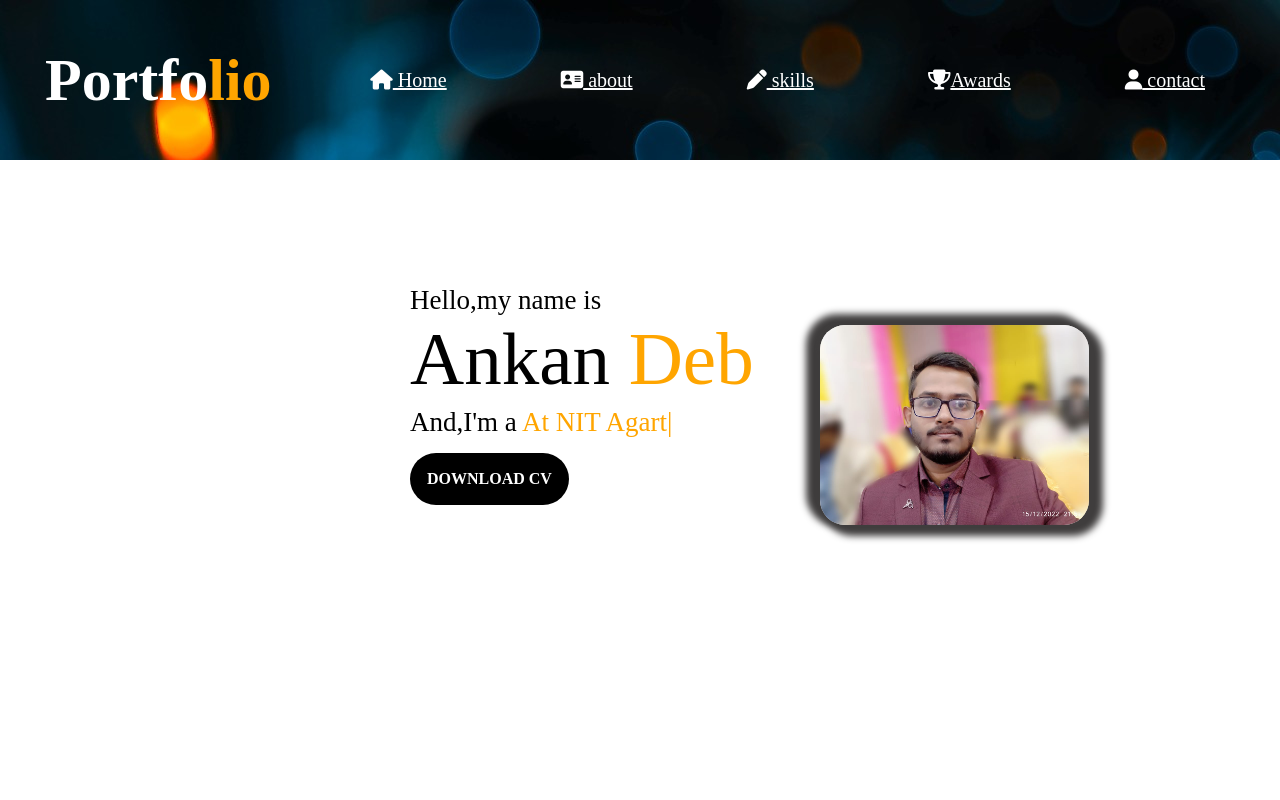
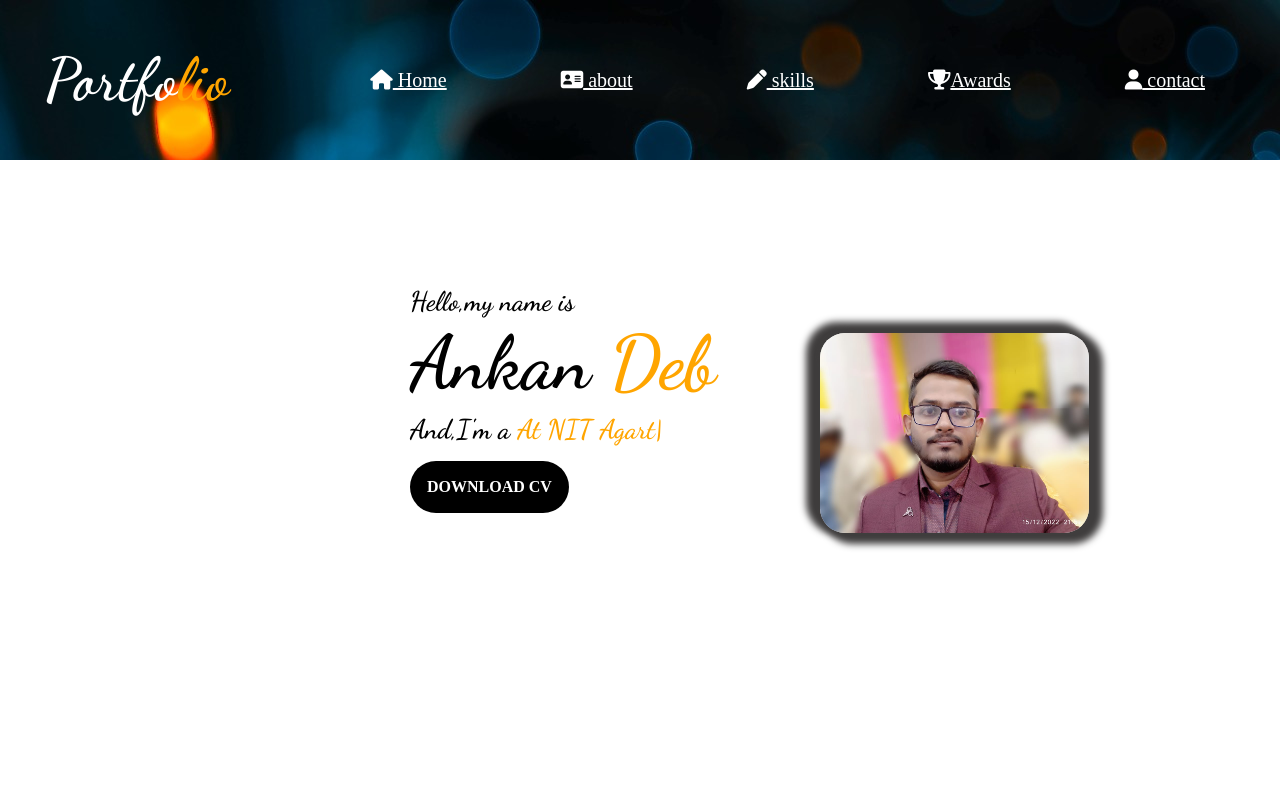
Before and after one commit to ankan945/newportfolio, a plain HTML site: page index.html in a window 1280 px wide. Shown: the top 800 px of the page. Drawn offline with nearby package versions, Linux system fonts and the light colour scheme.

Commit message:
Update style.css

```diff
--- a/style.css
+++ b/style.css
@@ -22,7 +22,7 @@ background-image:url(4440058-hd-wallpapers.jpg);
 }
 .logo{
 color:#fff;
-font-family:monotype corsiva;
+font-family: 'Dancing Script', cursive;
 font-size:60px;
 font-weight:600;
 float: left;
@@ -74,21 +74,21 @@ cursor: pointer;
 margin-left: 0px;
 font-size: 27px;
 color: black;
-font-family:monotype corsiva;
+font-family: 'Dancing Script', cursive;
 }
 
 .t2{
 font-size: 75px;
 margin-left: 0px;
 color: black;
-font-family:monotype corsiva;
+font-family: 'Dancing Script', cursive;
 }
 .t3{
 font-size: 27px;
 margin-left: 0px;
 margin: 5px 0;
 color: black;
-font-family:monotype corsiva;
+font-family: 'Dancing Script', cursive;
 }
 
 span{
```
